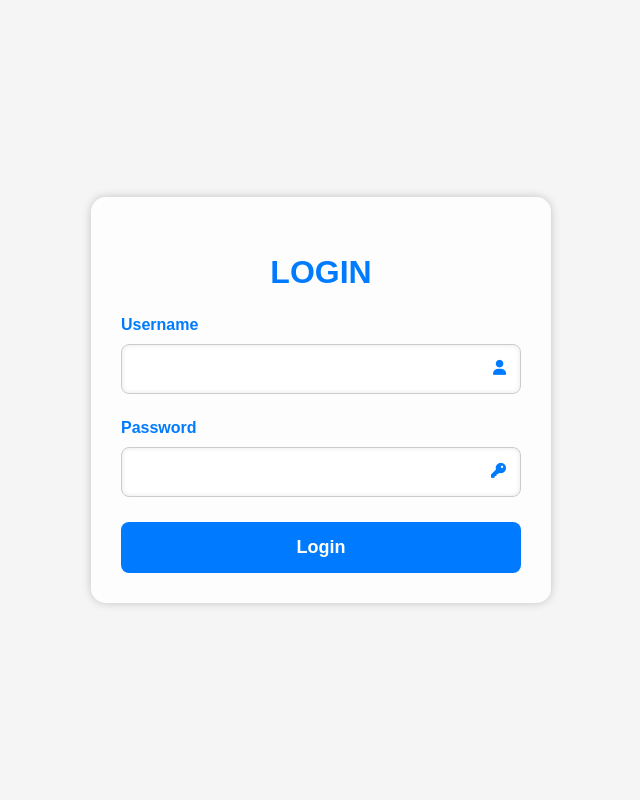
After one commit to yuvaraj523/QuotationMS, a PHP site: page / in a window 1280 px wide. The commit adds this page. Shown: the whole page, without its empty margins (319-959 px from the left). Run offline with PHP 8.4, Linux system fonts and the light colour scheme.

Commit message:
Add files via upload

```diff
--- a/quotation/create.php
+++ b/quotation/create.php
@@ -41,7 +41,7 @@ $con->close();
 <?php
 session_start();
 if (!isset($_SESSION['username'])) {
-header("Location: login.php");
+header("Location: index.php");
     exit();
 }
 ?>
--- a/quotation/display.php
+++ b/quotation/display.php
@@ -1,7 +1,7 @@
 <?php
 session_start();
 if (!isset($_SESSION['username'])) {
-    header("Location: login.php");
+    header("Location: index.php");
     exit();
 }
 ?>
--- a/quotation/edit.php
+++ b/quotation/edit.php
@@ -60,7 +60,7 @@ $date = $_POST['date'];
 <?php
 session_start();
 if (!isset($_SESSION['username'])) {
-header("Location: login.php");
+header("Location: index.php");
     exit();
 }
 ?>
--- /dev/null
+++ b/quotation/index.php
@@ -0,0 +1,159 @@
+<?php
+session_start();
+$con = new mysqli('localhost', 'root', '', 'quotation_db');
+
+if ($con->connect_error) {
+    die("Connection failed: " . $con->connect_error);
+}
+if ($_SERVER['REQUEST_METHOD'] == 'POST') {
+    $username = $_POST['username'];
+    $password = $_POST['password'];
+$sql = "SELECT * FROM login WHERE username='$username' AND password='$password'";
+    $result = $con->query($sql);
+
+    if ($result->num_rows > 0) {
+
+        $_SESSION['username'] = $username;
+        header("Location: qms.php");
+        exit();
+    } else {
+
+        echo "<script>
+        alert('Invalid username or password!');
+        </script>";
+    }
+}
+
+$con->close();
+?>
+<!DOCTYPE html>
+<html lang="en">
+<head>
+    <meta charset="UTF-8">
+    <meta name="viewport" content="width=device-width, initial-scale=1.0">
+    <title>Quotation Management System</title>
+    <link rel="stylesheet" href="https://cdnjs.cloudflare.com/ajax/libs/font-awesome/6.0.0-beta3/css/all.min.css">
+    <style>
+ body {
+           font-family: sans-serif;
+            background: whitesmoke;
+            color: #333;
+            margin: 0;
+            padding: 0;
+            display: flex;
+            justify-content: center;
+            align-items: center;
+          height: 100vh;
+}
+.form-container {
+    width: 100%;
+    max-width: 400px;
+    background-color: rgba(255, 255, 255, 0.8);
+    padding: 30px;
+    border-radius: 15px;
+    box-shadow: 0 0 10px rgba(0, 0, 0, 0.2);
+    backdrop-filter: blur(10px);
+}
+.form-container h2 {
+    text-align: center;
+    color: #007bff;;
+    font-size: 2.0em;
+    margin-bottom: 25px;
+    text-transform: uppercase;
+
+}
+
+.form-group {
+    position: relative;
+    margin-bottom: 25px;
+}
+
+.form-group label {
+    display: block;
+    margin-bottom: 10px;
+    font-weight: bold;
+    color: #007bff;
+}
+
+.form-group input {
+    width: 100%;
+    padding: 15px 50px 15px 15px;
+    border: 1px solid #ccc;
+    border-radius: 8px;
+    font-size: 16px;
+    color: #333;
+    box-sizing: border-box;
+    box-shadow: inset 0 0 5px rgba(0, 0, 0, 0.1);
+}
+
+.form-group i {
+    position: absolute;
+    right: 15px;
+    bottom: 15%;
+    transform: translateY(-50%);
+    color: #007bff;
+    font-size: 15px;
+}
+
+
+
+button {
+    width: 100%;
+    padding: 15px;
+    background-color: #007bff;;
+    color: white;
+    border: none;
+    border-radius: 8px;
+    cursor: pointer;
+    font-size: 18px;
+    font-weight: bold;
+
+}
+
+button:hover {
+    background-color: #007bff;
+
+}
+@media (max-width: 768px) {
+            .form-container {
+                padding: 20px;
+            }
+
+    </style>
+</head>
+<body>
+    <div class="form-container">
+
+    <h2>Login</h2>
+    <form method="POST" action="">
+    <form id="loginForm">
+            <div class="form-group">
+                <label for="username">Username</label>
+                <input type="text" id="username" name="username" required>
+                <i class="fas fa-user"></i>
+            </div>
+            <div class="form-group">
+                <label for="password">Password</label>
+                <input type="password" id="password" name="password" required>
+                <i class="fa fa-key" aria-hidden="true"></i>
+            </div>
+            <button type="submit">Login</button>
+        </form>
+    </div>
+
+<!-- <script>
+    document.getElementById('loginForm').addEventListener('submit', function(event) {
+        event.preventDefault();
+
+        var username = document.getElementById('username').value;
+        var password = document.getElementById('password').value;
+        if (username === 'Admin@gmail.com' && password === 'Admin@123') {
+            window.location.href = 'qms.php';
+
+        } else {
+            alert('Invalid username or password!');
+        }
+    });
+</script> -->
+</body>
+</html>
--- a/quotation/logout.php
+++ b/quotation/logout.php
@@ -2,6 +2,6 @@
 include('db.php');
 session_start();
 session_destroy();
-header("Location: login.php");
+header("Location: index.php");
 exit;
 ?>
--- a/quotation/qms.php
+++ b/quotation/qms.php
@@ -1,7 +1,7 @@
 <?php
 session_start();
 if (!isset($_SESSION['username'])) {
-header("Location: login.php");
+header("Location: index.php");
     exit();
 }
 ?>
--- a/quotation/view.php
+++ b/quotation/view.php
@@ -1,7 +1,7 @@
 <?php
 session_start();
 if (!isset($_SESSION['username'])) {
-header("Location: login.php");
+header("Location: index.php");
     exit();
 }
 ?>
```
Also changed, not shown: quotation/quotation_db/quotation_db.sql (added, +193 -0 lines).
